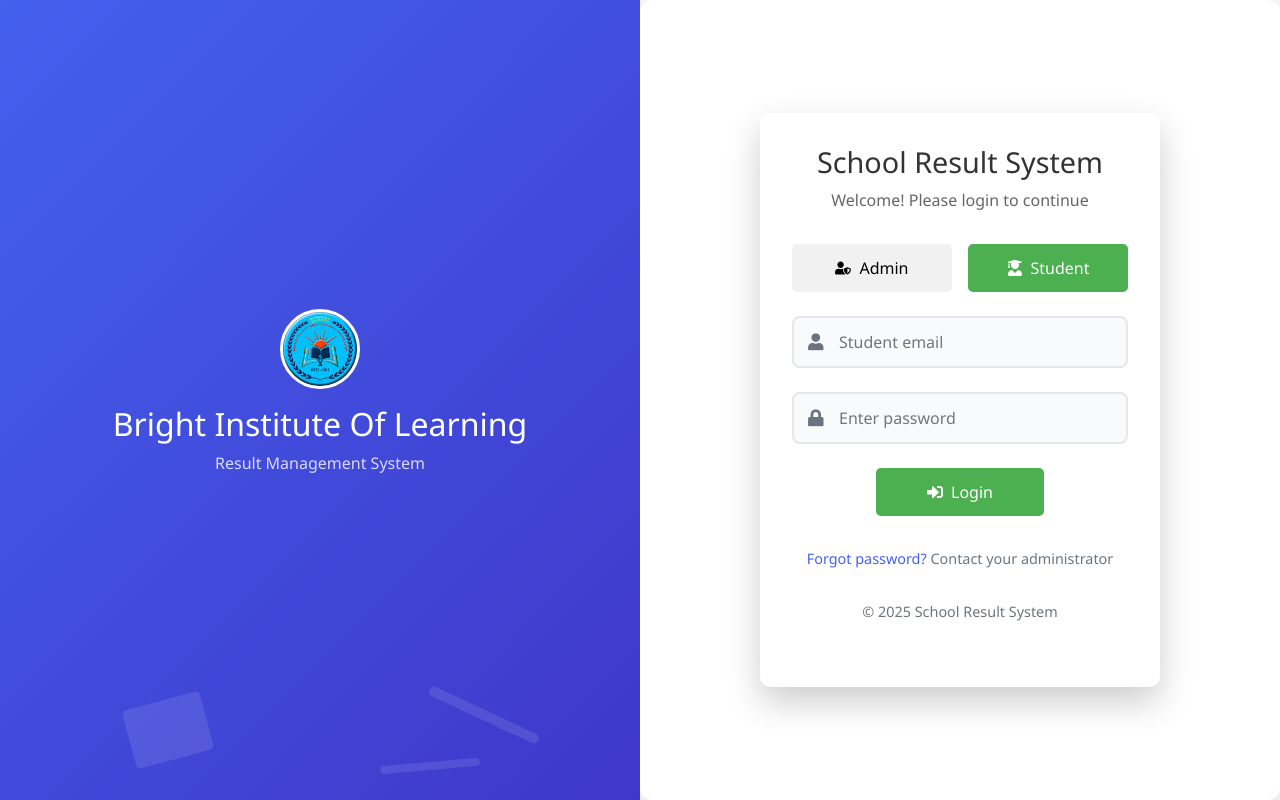
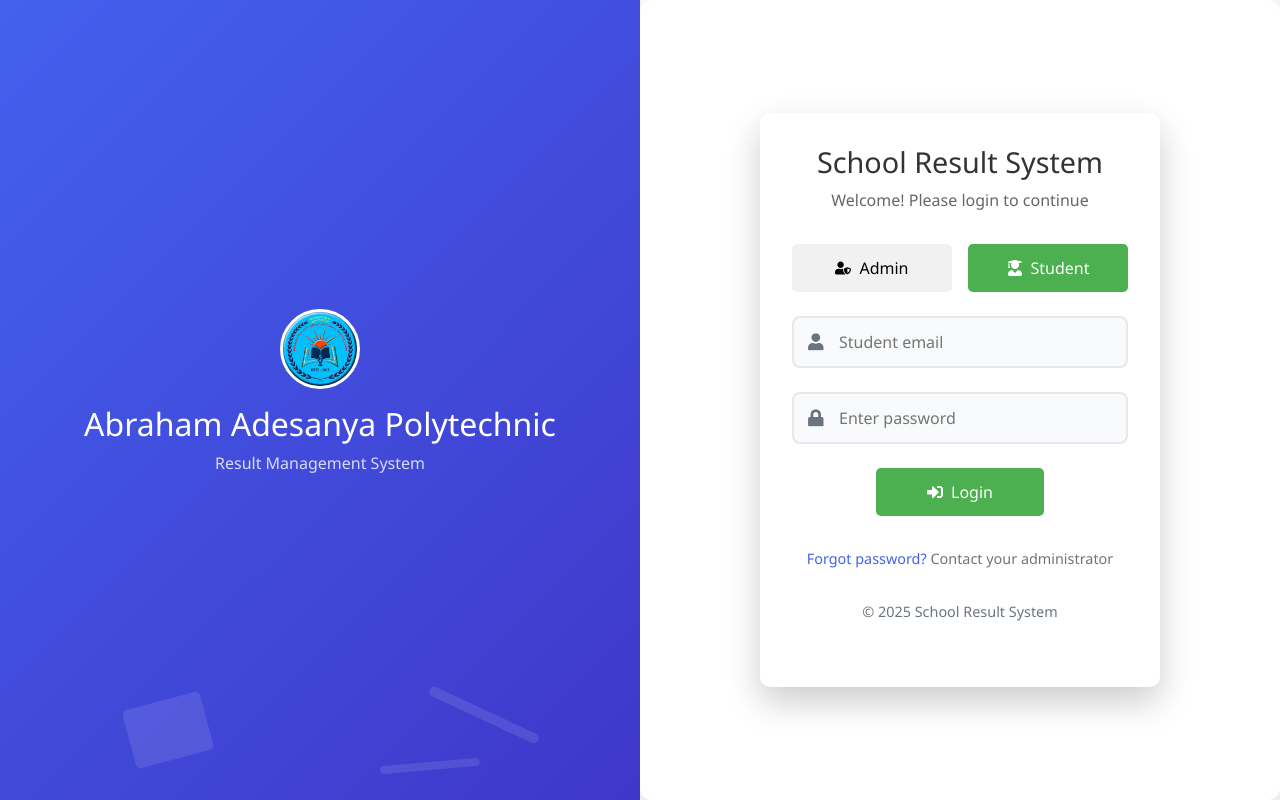
Before and after one commit to BeLaughter/Bright-School, a React (Vite) app: page / in a window 1280 px wide. Built offline with nearby package versions, Linux system fonts and the light colour scheme; no server answers.

Commit message:
Update Login.jsx

```diff
--- a/src/components/Login.jsx
+++ b/src/components/Login.jsx
@@ -86,7 +86,7 @@ function Login({ onLogin }) {
         <div className="login-left">
           <div className="login-brand">
             <img src={schoolLogo} alt="School Logo" className="logo" />
-            <h1>Bright Institute Of Learning</h1>
+            <h1>Abraham Adesanya Polytechnic</h1>
             <p>Result Management System</p>
           </div>
           <div className="login-illustration">
```
